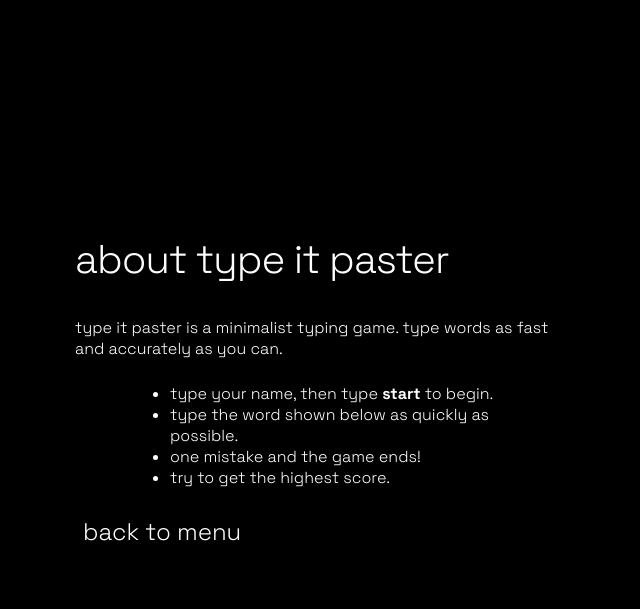
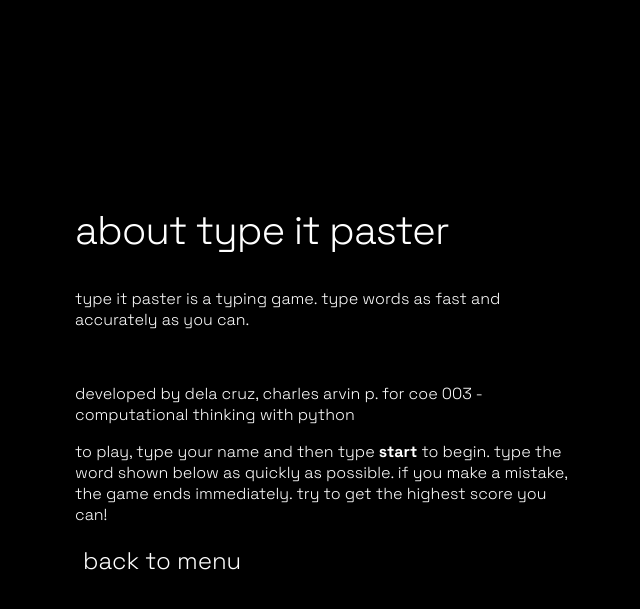
Before and after one commit to mcadelacruz/typefighters, a Flask app: page /about in a window 1280 px wide. Shown: the top 609 px of the page, without its empty margins (265-905 px from the left). Run offline with Flask 3, Linux system fonts and the light colour scheme.

Commit message:
about page changes

```diff
--- a/templates/about.html
+++ b/templates/about.html
@@ -5,13 +5,9 @@
 <div>
     <div class="menu-title">about type it paster</div>
     <div style="max-width: 500px; text-align: left;">
-        <p>type it paster is a minimalist typing game. type words as fast and accurately as you can.</p>
-        <ul style="text-align: left; margin: 1.5rem auto; max-width: 350px;">
-            <li>type your name, then type <b>start</b> to begin.</li>
-            <li>type the word shown below as quickly as possible.</li>
-            <li>one mistake and the game ends!</li>
-            <li>try to get the highest score.</li>
-        </ul>
+        <p>type it paster is a typing game. type words as fast and accurately as you can.</p><br>
+        <p>developed by dela cruz, charles arvin p. for coe 003 - computational thinking with python</p>
+        <p>to play, type your name and then type <b>start</b> to begin. type the word shown below as quickly as possible. if you make a mistake, the game ends immediately. try to get the highest score you can!</p>
         <button class="menu-link" onclick="window.location.href='{{ url_for('index') }}'">back to menu</button>
     </div>
 </div>
```
